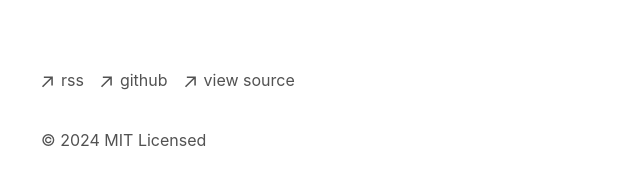
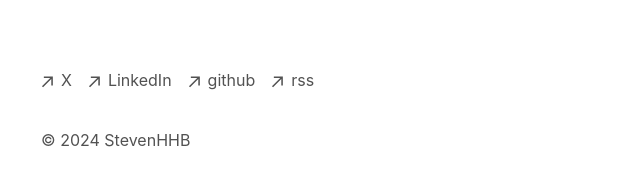
Before and after one commit to StevenHHB/blog, a Next.js app: page / in a window 1280 px wide. Shown: the part 772-952 px from the top of the page, without its empty margins (311-951 px from the left). Built offline with nearby package versions, Linux system fonts and the light colour scheme.

Commit message:
add footer links

```diff
--- a/app/components/footer.tsx
+++ b/app/components/footer.tsx
@@ -24,10 +24,21 @@ export default function Footer() {
             className="flex items-center transition-all hover:text-neutral-800 dark:hover:text-neutral-100"
             rel="noopener noreferrer"
             target="_blank"
-            href="/rss"
+            href="https://x.com/stevenhhb"
           >
             <ArrowIcon />
-            <p className="ml-2 h-7">rss</p>
+            <p className="ml-2 h-7">X</p>
+          </a>
+        </li>
+        <li>
+          <a
+            className="flex items-center transition-all hover:text-neutral-800 dark:hover:text-neutral-100"
+            rel="noopener noreferrer"
+            target="_blank"
+            href="https://linkedin.com/in/stevenhhb"
+          >
+            <ArrowIcon />
+            <p className="ml-2 h-7">LinkedIn</p>
           </a>
         </li>
         <li>
@@ -46,15 +57,15 @@ export default function Footer() {
             className="flex items-center transition-all hover:text-neutral-800 dark:hover:text-neutral-100"
             rel="noopener noreferrer"
             target="_blank"
-            href="https://vercel.com/templates/next.js/portfolio-starter-kit"
+            href="/rss"
           >
             <ArrowIcon />
-            <p className="ml-2 h-7">view source</p>
+            <p className="ml-2 h-7">rss</p>
           </a>
         </li>
       </ul>
       <p className="mt-8 text-neutral-600 dark:text-neutral-300">
-        © {new Date().getFullYear()} MIT Licensed
+        © {new Date().getFullYear()} StevenHHB
       </p>
     </footer>
   )
```
